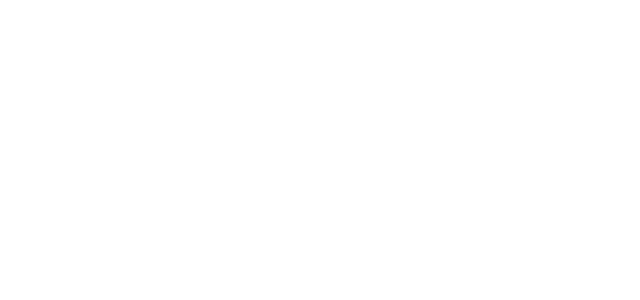
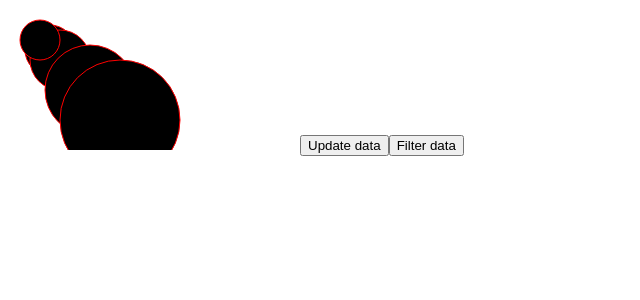
Before and after one commit to mariosknl/D3_react, a React (Create React App) app: page / in a window 1280 px wide. Shown: the top 300 px of the page, without its empty margins (0-640 px from the left). Built offline with nearby package versions, Linux system fonts and the light colour scheme.

Commit message:
created circles and button for updating size and filter data

```diff
--- a/package.json
+++ b/package.json
@@ -34,5 +34,8 @@
       "last 1 firefox version",
       "last 1 safari version"
     ]
+  },
+  "devDependencies": {
+    "d3": "^6.2.0"
   }
 }
--- a/src/App.js
+++ b/src/App.js
@@ -1,9 +1,32 @@
-import React, { useRef, useEffect } from "react";
+import React, { useRef, useEffect, useState } from "react";
 import "./App.css";
+import { select } from "d3";
 
 function App() {
+  const [data, setData] = useState([25, 30, 45, 60, 20]);
   const svgRef = useRef();
-  return <svg ref={svgRef}></svg>;
+  useEffect(() => {
+    const svg = select(svgRef.current);
+    svg
+      .selectAll("circle")
+      .data(data)
+      .join("circle")
+      .attr("r", (value) => value)
+      .attr("cx", (value) => value * 2)
+      .attr("cy", (value) => value * 2)
+      .attr("stroke", "red");
+  }, [data]);
+  return (
+    <>
+      <svg ref={svgRef}></svg>
+      <button onClick={() => setData(data.map((value) => value + 5))}>
+        Update data
+      </button>
+      <button onClick={() => setData(data.filter((value) => value < 35))}>
+        Filter data
+      </button>
+    </>
+  );
 }
 
 export default App;
```
Also changed, not shown: 1 other file (tests, documents, lock files or other folders).
